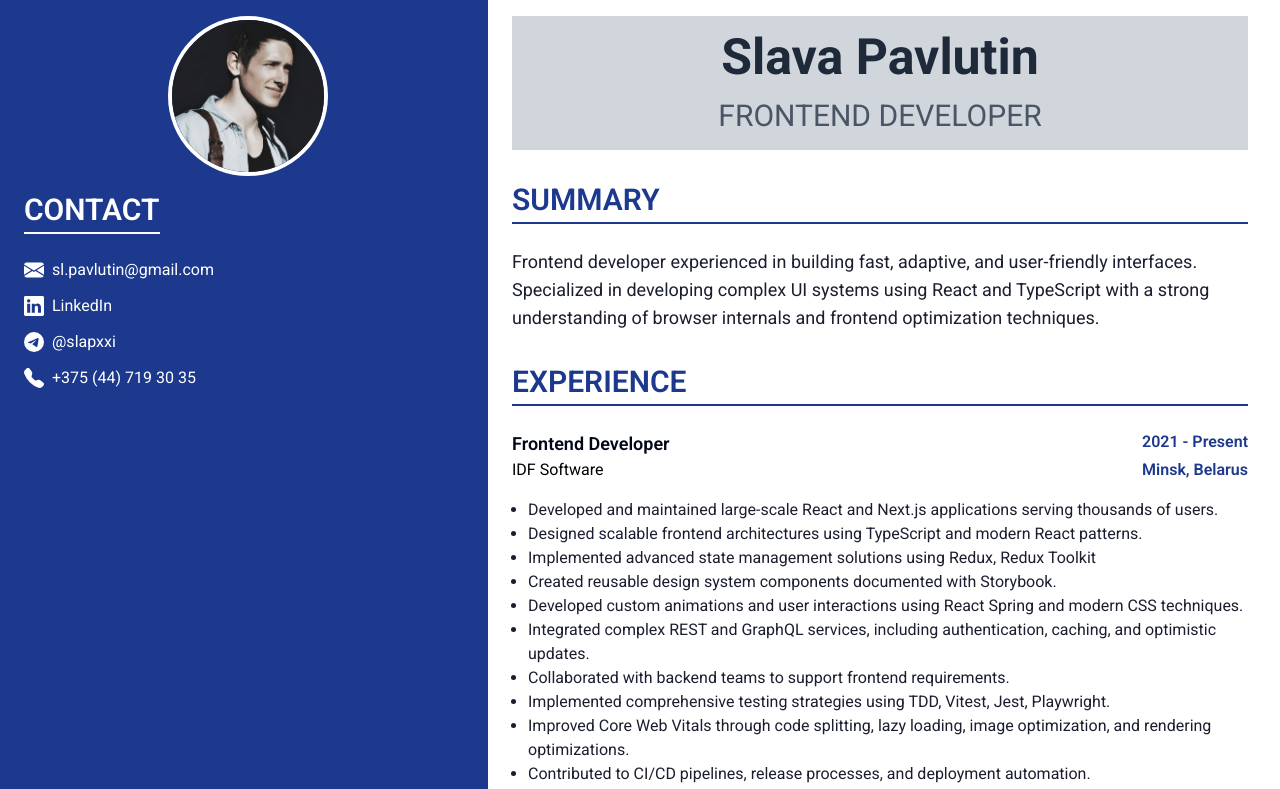
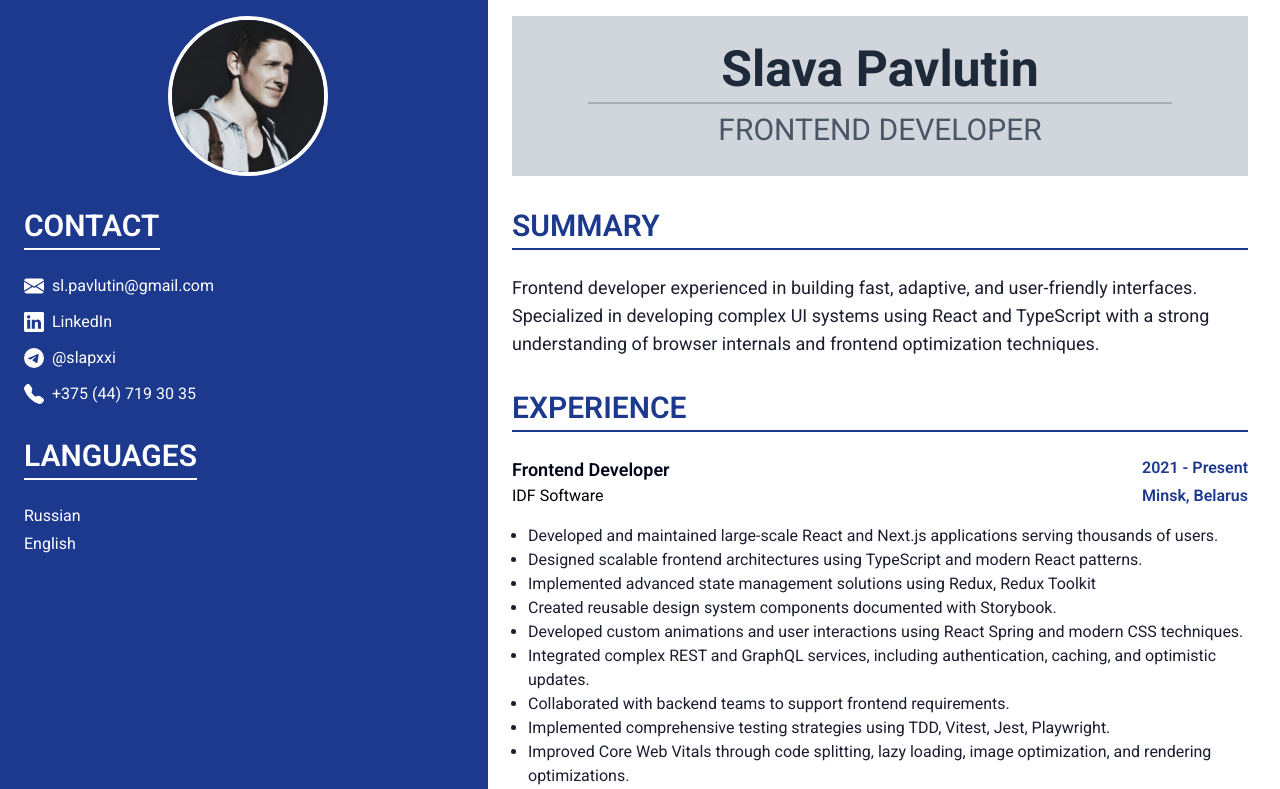
Before and after one commit to slapxxi/cv, a React (Vite) app: page / in a window 1280 px wide. Shown: the top 789 px of the page. Built offline with nearby package versions, Linux system fonts and the light colour scheme.

Commit message:
add languages

```diff
--- a/src/App.tsx
+++ b/src/App.tsx
@@ -5,7 +5,7 @@ const App = () => {
   return (
     <div className="grid min-h-screen grid-cols-[1fr_minmax(auto,480px)_minmax(auto,960px)_1fr] gap-2">
       <aside className="col-[1/3] grid auto-rows-min grid-cols-subgrid bg-blue-900 text-white">
-        <div className="sticky top-0 col-2 grid gap-y-4 p-4">
+        <div className="sticky top-0 col-2 grid gap-y-8 p-4">
           <img
             src={profileImage}
             alt=""
@@ -28,16 +28,26 @@ const App = () => {
               ))}
             </ul>
           </section>
+
+          <section className="cv-section justify-items-start">
+            <h2 className="cv-title text-fluid-3xl">Languages</h2>
+            <ul className="grid gap-1">
+              {config.languages.map((language) => (
+                <li key={language}>{language}</li>
+              ))}
+            </ul>
+          </section>
         </div>
       </aside>
 
       <main className="col-[3/6] grid grid-cols-subgrid">
         <div className="col-1 grid auto-rows-min gap-y-8 p-4">
           {/* name */}
-          <header className="grid gap-4 bg-gray-300 p-4 text-center">
+          <header className="grid gap-2 bg-gray-300 p-7 text-center">
             <h1 className="title text-fluid-5xl text-gray-800">
               Slava Pavlutin
             </h1>
+            <hr className="w-full mx-auto border max-w-prose border-slate-900/20" />
             <h2 className="text-fluid-3xl text-gray-600 uppercase">
               Frontend Developer
             </h2>
--- a/src/config.tsx
+++ b/src/config.tsx
@@ -7,7 +7,7 @@ const config = {
   summary: `Frontend developer experienced in building fast, adaptive, and user-friendly interfaces.
     Specialized in developing complex UI systems using React and TypeScript with a
     strong understanding of browser internals and frontend optimization techniques.`,
-
+  languages: ['Russian', 'English'],
   experience: [
     {
       title: 'Frontend Developer',
```
